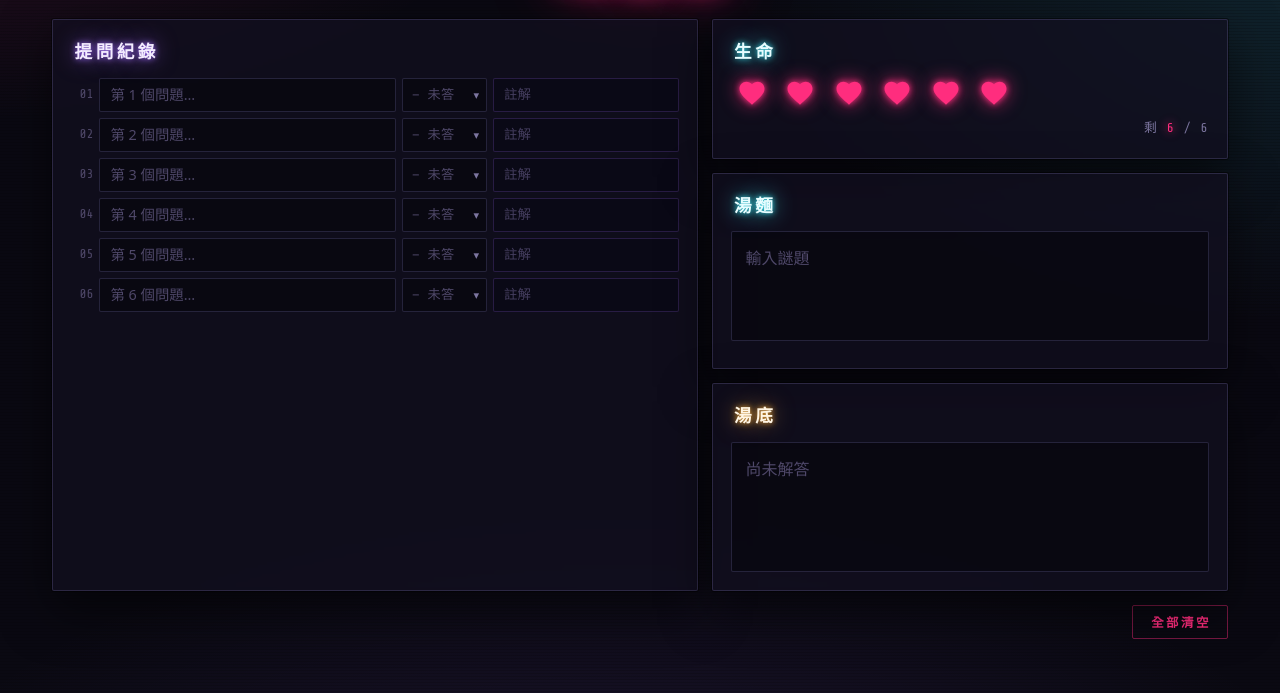
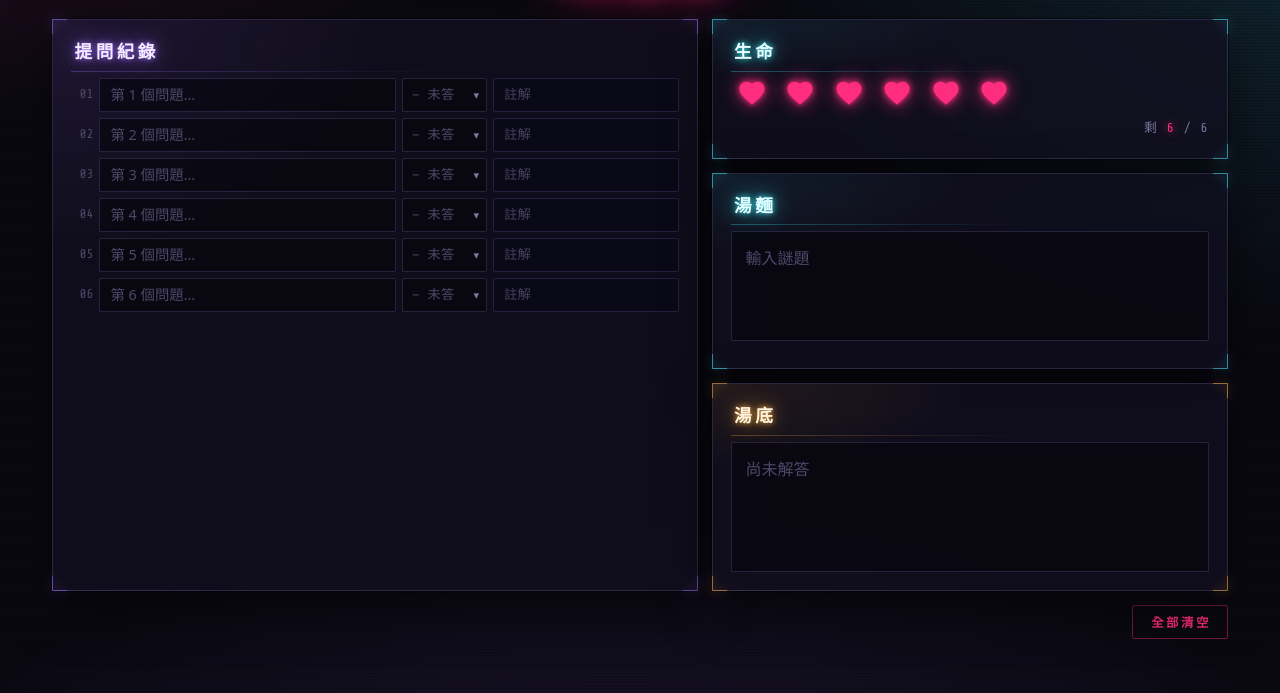
Before and after one commit to cowrider2018/turtle-soup-page, a website: page index.html in a window 1280 px wide. Shown: the part 107-800 px from the top of the page. Drawn offline with nearby package versions, Linux system fonts and the light colour scheme.

Commit message:
light the corners of every panel

```diff
--- a/index.html
+++ b/index.html
@@ -22,6 +22,9 @@
   --serif:"Noto Serif TC","Songti TC","PingFang TC","Microsoft JhengHei",serif;
   --sans:"PingFang TC","Microsoft JhengHei","Noto Sans TC",system-ui,sans-serif;
   --mono:"Share Tech Mono","Courier New",monospace;
+  /* 每個區塊的主色，角落光與漫光都吃這一組 */
+  --accent:var(--cyan);
+  --accent-soft:rgba(61,240,255,.08);
   --bulb:30px;   /* 愛心的上限；格子比它寬時就置中，窄時愛心跟著縮 */
 }
 
@@ -95,12 +98,32 @@ h1 .dim{
 
 /* ── 區塊 ─────────────────────── */
 .panel{
-  position:relative;background:var(--panel);
+  position:relative;
+  /* 底色之上再壓一層從左上角灑進來的漫光，方塊才有光源方向 */
+  background:radial-gradient(72% 58% at 0% 0%, var(--accent-soft), transparent 70%), var(--panel);
   border:1px solid var(--line);border-radius:2px;
   padding:clamp(12px,2.2vw,18px);
   backdrop-filter:blur(2px);
   box-shadow:0 0 0 1px rgba(0,0,0,.5), 0 18px 50px rgba(0,0,0,.55);
 }
+.p-quiz{--accent:var(--violet);--accent-soft:rgba(160,107,255,.10)}
+.p-bottom{--accent:var(--amber);--accent-soft:rgba(255,176,58,.09)}
+
+/* 四角的光框：上下各用一個 pseudo 畫兩個角，四層漸層就是四段光條。
+   drop-shadow 吃的是這幾段光條本身的形狀，所以光暈只沿著角落散開。 */
+.panel::before,.panel::after,.card::before,.card::after{
+  content:"";position:absolute;left:-1px;right:-1px;height:15px;
+  pointer-events:none;background-repeat:no-repeat;
+  background-image:
+    linear-gradient(var(--accent),var(--accent)),linear-gradient(var(--accent),var(--accent)),
+    linear-gradient(var(--accent),var(--accent)),linear-gradient(var(--accent),var(--accent));
+  background-size:15px 1px,1px 15px,15px 1px,1px 15px;
+  filter:drop-shadow(0 0 4px var(--accent));
+  opacity:.5;
+}
+.panel::before,.card::before{top:-1px;background-position:left top,left top,right top,right top}
+.panel::after,.card::after{bottom:-1px;background-position:left bottom,left bottom,right bottom,right bottom}
+
 .stage{
   display:grid;
   grid-template-columns:minmax(0,1.25fr) minmax(0,1fr);
@@ -112,8 +135,15 @@ h1 .dim{
 .p-bottom{flex:1;min-height:0;display:flex;flex-direction:column}
 .p-bottom textarea{flex:1}
 .panel-head{
+  position:relative;
   display:flex;align-items:baseline;gap:12px;flex-wrap:wrap;
   margin-bottom:10px;
+}
+/* 標題底下一條往右淡出的髮絲線 */
+.panel-head::after{
+  content:"";position:absolute;left:0;right:0;bottom:-4px;height:1px;
+  background:linear-gradient(90deg,var(--accent),transparent 62%);
+  opacity:.3;
 }
 h2{
   font-family:var(--serif);font-weight:900;font-size:1.1rem;
@@ -138,7 +168,7 @@ h2{
   transition:color .35s,filter .35s;
 }
 .bulb path{fill:currentColor}
-.bulb.spent{color:#241f33;filter:none}
+.bulb.spent{color:#2c1d2c;filter:drop-shadow(0 0 3px rgba(255,45,126,.12))}
 .bulb.last{animation:dying 1.6s infinite}
 @keyframes dying{0%,100%{opacity:1}42%{opacity:.25}46%{opacity:1}58%{opacity:.2}62%{opacity:1}}
 .tally{
@@ -261,6 +291,8 @@ ol.qlist{list-style:none;margin:0;padding:0;display:flex;flex-direction:column;g
 .veil.open{display:flex;animation:fadein .25s ease}
 @keyframes fadein{from{opacity:0}to{opacity:1}}
 .card{
+  --accent:var(--rose);
+  position:relative;
   max-width:400px;width:100%;background:#0d0b16;
   border:1px solid var(--line);border-radius:2px;
   padding:32px 28px 26px;text-align:center;
--- a/public/app.css
+++ b/public/app.css
@@ -24,6 +24,9 @@
   --serif:"Noto Serif TC","Songti TC","PingFang TC","Microsoft JhengHei",serif;
   --sans:"PingFang TC","Microsoft JhengHei","Noto Sans TC",system-ui,sans-serif;
   --mono:"Share Tech Mono","Courier New",monospace;
+  /* 每個區塊的主色，角落光與漫光都吃這一組 */
+  --accent:var(--cyan);
+  --accent-soft:rgba(61,240,255,.08);
   --bulb:30px;   /* 愛心的上限；格子比它寬時就置中，窄時愛心跟著縮 */
 }
 
@@ -97,12 +100,32 @@ h1 .dim{
 
 /* ── 區塊 ─────────────────────── */
 .panel{
-  position:relative;background:var(--panel);
+  position:relative;
+  /* 底色之上再壓一層從左上角灑進來的漫光，方塊才有光源方向 */
+  background:radial-gradient(72% 58% at 0% 0%, var(--accent-soft), transparent 70%), var(--panel);
   border:1px solid var(--line);border-radius:2px;
   padding:clamp(12px,2.2vw,18px);
   backdrop-filter:blur(2px);
   box-shadow:0 0 0 1px rgba(0,0,0,.5), 0 18px 50px rgba(0,0,0,.55);
 }
+.p-quiz{--accent:var(--violet);--accent-soft:rgba(160,107,255,.10)}
+.p-bottom{--accent:var(--amber);--accent-soft:rgba(255,176,58,.09)}
+
+/* 四角的光框：上下各用一個 pseudo 畫兩個角，四層漸層就是四段光條。
+   drop-shadow 吃的是這幾段光條本身的形狀，所以光暈只沿著角落散開。 */
+.panel::before,.panel::after,.card::before,.card::after{
+  content:"";position:absolute;left:-1px;right:-1px;height:15px;
+  pointer-events:none;background-repeat:no-repeat;
+  background-image:
+    linear-gradient(var(--accent),var(--accent)),linear-gradient(var(--accent),var(--accent)),
+    linear-gradient(var(--accent),var(--accent)),linear-gradient(var(--accent),var(--accent));
+  background-size:15px 1px,1px 15px,15px 1px,1px 15px;
+  filter:drop-shadow(0 0 4px var(--accent));
+  opacity:.5;
+}
+.panel::before,.card::before{top:-1px;background-position:left top,left top,right top,right top}
+.panel::after,.card::after{bottom:-1px;background-position:left bottom,left bottom,right bottom,right bottom}
+
 .stage{
   display:grid;
   grid-template-columns:minmax(0,1.25fr) minmax(0,1fr);
@@ -114,8 +137,15 @@ h1 .dim{
 .p-bottom{flex:1;min-height:0;display:flex;flex-direction:column}
 .p-bottom textarea{flex:1}
 .panel-head{
+  position:relative;
   display:flex;align-items:baseline;gap:12px;flex-wrap:wrap;
   margin-bottom:10px;
+}
+/* 標題底下一條往右淡出的髮絲線 */
+.panel-head::after{
+  content:"";position:absolute;left:0;right:0;bottom:-4px;height:1px;
+  background:linear-gradient(90deg,var(--accent),transparent 62%);
+  opacity:.3;
 }
 h2{
   font-family:var(--serif);font-weight:900;font-size:1.1rem;
@@ -140,7 +170,7 @@ h2{
   transition:color .35s,filter .35s;
 }
 .bulb path{fill:currentColor}
-.bulb.spent{color:#241f33;filter:none}
+.bulb.spent{color:#2c1d2c;filter:drop-shadow(0 0 3px rgba(255,45,126,.12))}
 .bulb.last{animation:dying 1.6s infinite}
 @keyframes dying{0%,100%{opacity:1}42%{opacity:.25}46%{opacity:1}58%{opacity:.2}62%{opacity:1}}
 .tally{
@@ -263,6 +293,8 @@ ol.qlist{list-style:none;margin:0;padding:0;display:flex;flex-direction:column;g
 .veil.open{display:flex;animation:fadein .25s ease}
 @keyframes fadein{from{opacity:0}to{opacity:1}}
 .card{
+  --accent:var(--rose);
+  position:relative;
   max-width:400px;width:100%;background:#0d0b16;
   border:1px solid var(--line);border-radius:2px;
   padding:32px 28px 26px;text-align:center;
```
